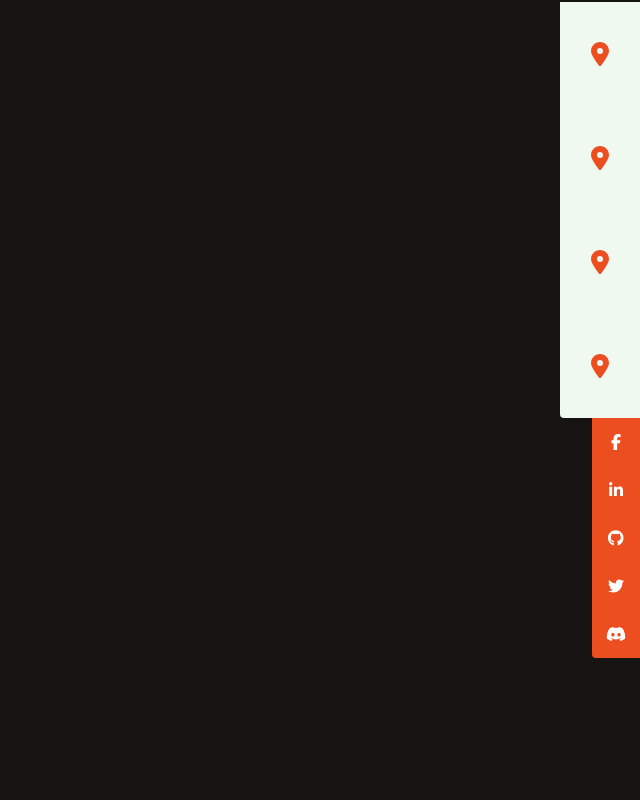
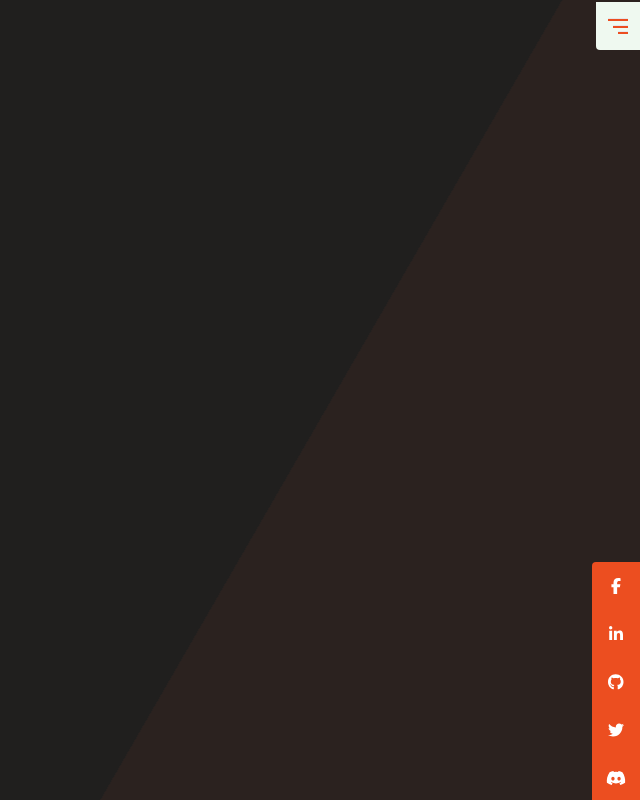
Before and after one commit to milwilczynski/kekAbout, a React (Vite) app: page / in a window 1280 px wide. Shown: the whole page, without its empty margins (640-1280 px from the left). Built offline with nearby package versions, Linux system fonts and the light colour scheme.

Commit message:
big changes to menu

```diff
--- a/src/App.tsx
+++ b/src/App.tsx
@@ -1,8 +1,16 @@
 import React from 'react';
 import Navigation from '~/components/navigation';
+import styles from './app.module.scss';
 
 const App = () => {
-  return <Navigation />;
+  return (
+    <>
+      <div className={styles.bg} />
+      <div className={styles.bg + styles.bg_second} />
+      <div className={styles.bg + styles.bg_third} />
+      <Navigation />
+    </>
+  );
 };
 
 export default App;
--- a/src/app.module.scss
+++ b/src/app.module.scss
@@ -1,14 +1,29 @@
-@keyframes hr-animate {
+.bg {
+  animation: slide 3s ease-in-out infinite alternate;
+  background-image: linear-gradient(-60deg, $orange 50%, $black 50%);
+  bottom: 0;
+  left: -50%;
+  opacity: 0.5;
+  position: fixed;
+  right: -50%;
+  top: 0;
+  z-index: -1;
+}
+
+.bg_second {
+  animation-direction: alternate-reverse;
+  animation-duration: 4s;
+}
+
+.bg_third {
+  animation-duration: 5s;
+}
+
+@keyframes slide {
   0% {
-    @apply bg-orange;
-    background-position: 100% 0%;
-  }
-  50% {
-    @apply bg-amber-800;
-    background-position: 15% 100%;
+    transform: translateX(-25%);
   }
   100% {
-    @apply bg-orange;
-    background-position: 100% 0%;
+    transform: translateX(25%);
   }
 }
--- a/src/components/navigation/MenuRow.tsx
+++ b/src/components/navigation/MenuRow.tsx
@@ -5,18 +5,12 @@ import styles from '~/components/navigation/navigation.module.scss';
 
 export interface MenuRowProps {
   icon: IconProp;
-  isSocialsMenu?: boolean;
   label?: string;
   handleClick?: () => void;
 }
 
-export const MenuRow = ({
-  icon,
-  label,
-  handleClick,
-  isSocialsMenu = false,
-}: MenuRowProps) => {
-  if (isSocialsMenu) {
+export const MenuRow = ({ icon, label, handleClick }: MenuRowProps) => {
+  if (handleClick) {
     return (
       <div
         role="presentation"
--- a/src/components/navigation/MenuSocials.tsx
+++ b/src/components/navigation/MenuSocials.tsx
@@ -25,35 +25,30 @@ export const MenuSocials = ({ ...props }: SocialsProps) => {
           handleClick={() => {
             return redirect(config.socials.facebook);
           }}
-          isSocialsMenu
         />
         <MenuRow
           icon={faLinkedinIn}
           handleClick={() => {
             return redirect(config.socials.linkedIn);
           }}
-          isSocialsMenu
         />
         <MenuRow
           icon={faGithub}
           handleClick={() => {
             return redirect(config.socials.github);
           }}
-          isSocialsMenu
         />
         <MenuRow
           icon={faTwitter}
           handleClick={() => {
             return redirect(config.socials.twitter);
           }}
-          isSocialsMenu
         />
         <MenuRow
           icon={faDiscord}
           handleClick={() => {
             return redirect(config.socials.discord);
           }}
-          isSocialsMenu
         />
       </div>
     </section>
--- a/src/components/navigation/index.tsx
+++ b/src/components/navigation/index.tsx
@@ -1,12 +1,21 @@
 import React from 'react';
 import styles from './navigation.module.scss';
 import { MenuSocials } from '~/components/navigation/MenuSocials';
-import { MainMenu } from '~/components/navigation/MainMenu';
 
 const Navigation = () => {
   return (
     <section id={styles.navigation}>
-      <MainMenu />
+      {/* <MainMenu /> */}
+      <div className={styles.menu_hold}>
+        <div className={styles.menu_hold_icon}>
+          <hr />
+          <hr />
+          <hr />
+        </div>
+        <div className={styles.menu_hold_label}>
+          <span>MENU</span>
+        </div>
+      </div>
       <MenuSocials />
     </section>
   );
--- a/src/components/navigation/navigation.module.scss
+++ b/src/components/navigation/navigation.module.scss
@@ -1,5 +1,40 @@
 #navigation {
-  @apply flex flex-col items-end w-fit fixed right-0 top-0 w-fit my-0.5;
+  @apply flex flex-col items-end w-fit fixed right-0 top-0 w-fit my-0.5 h-full justify-between;
+
+  .menu_hold {
+    @apply flex flex-row text-orange cursor-pointer bg-white rounded-bl w-fit;
+
+    &_icon {
+      @apply flex flex-col w-5 text-orange justify-evenly items-end m-3 h-6;
+
+      hr {
+        @apply bg-orange;
+        width: 75%;
+        height: 3px;
+      }
+
+      hr:first-child {
+        width: 100%;
+        animation: moving 1s infinite;
+      }
+
+      hr:last-child {
+        width: 50%;
+      }
+    }
+
+    &_label {
+      @apply flex w-0;
+      transition: all 1s;
+    }
+
+    &:hover {
+      .menu_hold_label {
+        @apply w-full;
+      }
+    }
+  }
+
   //MAIN_MENU
   .menu_holder {
     @apply flex flex-col w-fit justify-center items-center;
@@ -14,7 +49,7 @@
 
       .menu_holder_row_label {
         @apply pr-6;
-        width: 7.2rem;
+        width: 6rem;
         transition: all 0.5s, color 1s;
       }
     }
@@ -23,7 +58,7 @@
       @apply flex flex-row bg-white text-center w-full;
 
       &_icon {
-        @apply flex w-full p-10 text-2xl h-full justify-center align-middle text-orange;
+        @apply flex w-full p-8 text-2xl h-full justify-center align-middle text-orange;
         width: 3rem;
         transition: all 0.5s;
 
@@ -35,7 +70,7 @@
       &_label {
         @apply flex text-orange items-center font-bold w-0 pt-1;
         white-space: nowrap;
-        font-size: 1.2rem;
+        font-size: 1rem;
         transition: all 0.5s;
       }
 
@@ -66,7 +101,7 @@
     @apply flex-row-reverse flex w-fit justify-center items-center;
 
     &_socials {
-      @apply flex flex-col w-full bg-orange rounded-bl;
+      @apply flex flex-col w-full bg-orange rounded-tl;
       height: 15rem;
 
       &_icon {
@@ -102,14 +137,14 @@
   }
 }
 
-@-webkit-keyframes run {
+@keyframes moving {
   0% {
-    left: 0;
+    width: 100%;
   }
   50% {
-    left: 100%;
+    width: 50%;
   }
   100% {
-    left: 0;
+    width: 100%;
   }
 }
--- a/src/main.scss
+++ b/src/main.scss
@@ -1,76 +1,7 @@
 #root {
   @apply flex w-full;
   color: $white;
-  background-color: $black;
+  background-color: rgba(22, 20, 19, 0.9);
   height: 100vh;
   font-family: 'Lato', sans-serif;
 }
-
-.kek {
-  animation: theme 21s linear infinite;
-
-  &:after,
-  &:before {
-    content: '';
-    display: block;
-    position: fixed;
-    z-index: -1;
-    top: 0;
-    width: 100vw; // IE/Edge
-    height: 100vh; // fallback
-    width: 100vmax;
-    height: 100vmax;
-    background: rgba(0, 0, 0, 0.05);
-    animation: background 90s linear infinite;
-  }
-
-  &:after {
-    left: 15vw;
-  }
-
-  &:before {
-    right: 15vw;
-    animation-delay: -30s;
-    animation-direction: reverse;
-  }
-}
-
-@keyframes theme {
-  0% {
-    background: #74c390;
-  }
-
-  16% {
-    background: #5dbdb6;
-  }
-
-  33% {
-    background: #59d4e1;
-  }
-
-  50% {
-    background: #51bce8;
-  }
-
-  66% {
-    background: #fa5374;
-  }
-
-  83% {
-    background: #e46653;
-  }
-
-  100% {
-    background: #74c390;
-  }
-}
-
-@keyframes background {
-  0% {
-    transform: rotate(0deg);
-  }
-
-  100% {
-    transform: rotate(360deg);
-  }
-}
```
